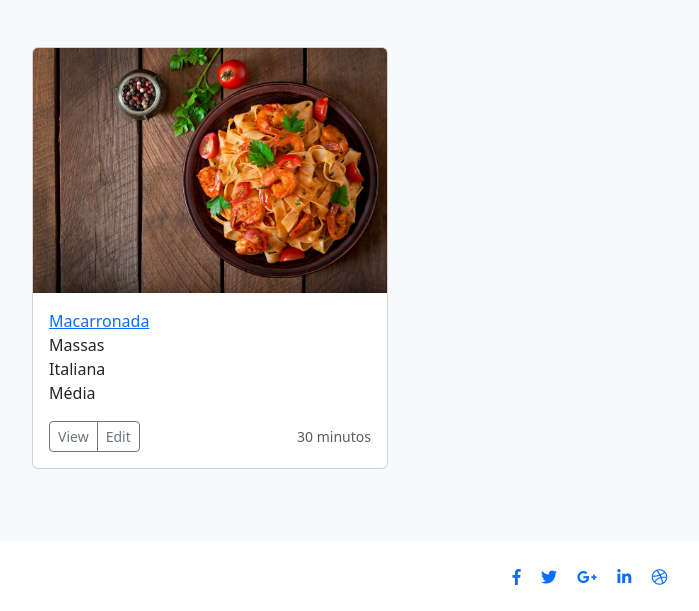
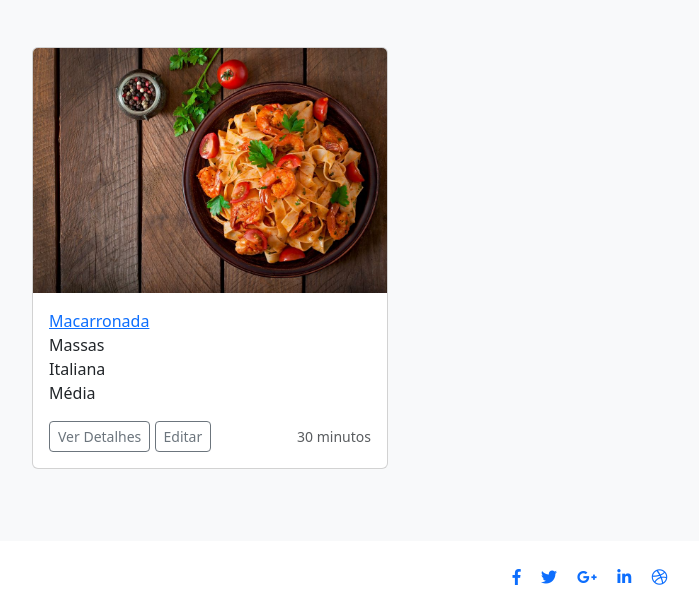
Before and after one commit to kellypc/my-cook-book, a Rails app: page / in a window 1280 px wide. Shown: the part 237-848 px from the top of the page, without its empty margins (50-749 px from the left). Run offline with Rails 7, Linux system fonts and the light colour scheme; data comes from the database, SQL or seed files in the repository; style sheets or scripts are compiled from the project's sources; some libraries are stand-ins or nearby versions.

Commit message:
Change action buttons to the correct link

```diff
--- a/app/views/recipes/index.html.erb
+++ b/app/views/recipes/index.html.erb
@@ -30,9 +30,9 @@
 								<%= recipe.difficulty %>
 							</p>
 							<div class="d-flex justify-content-between align-items-center">
-								<div class="btn-group">
-									<button type="button" class="btn btn-sm btn-outline-secondary">View</button>
-									<button type="button" class="btn btn-sm btn-outline-secondary">Edit</button>
+								<div>
+									<%= link_to 'Ver Detalhes', recipe_path(recipe.id), :class => "btn btn-sm btn-outline-secondary" %>
+									<%= link_to 'Editar', edit_recipe_path(recipe.id), :class => "btn btn-sm btn-outline-secondary" %>
 								</div>
 								<small class="text-muted"><%= recipe.cook_time_min %></small>
 							</div>
```
